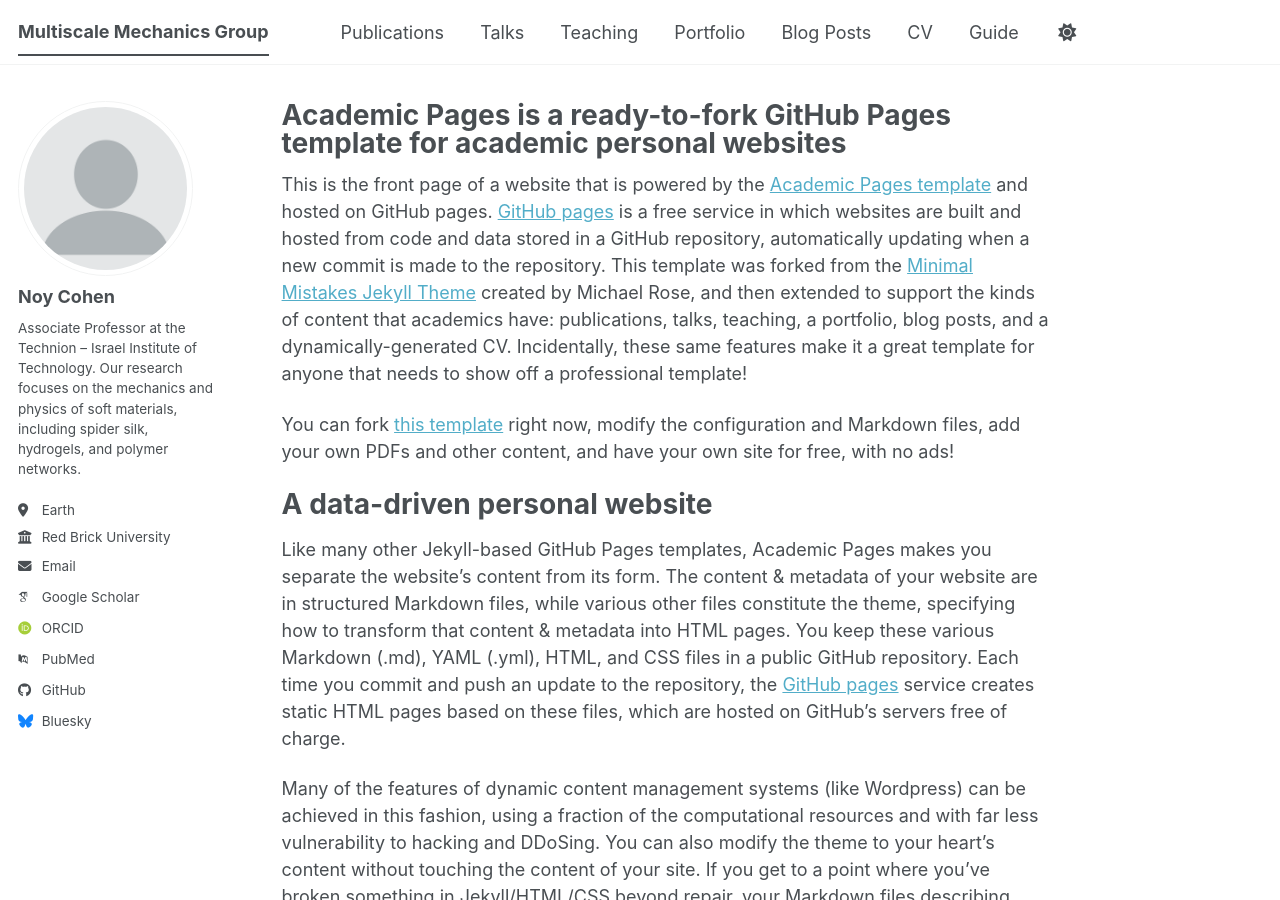
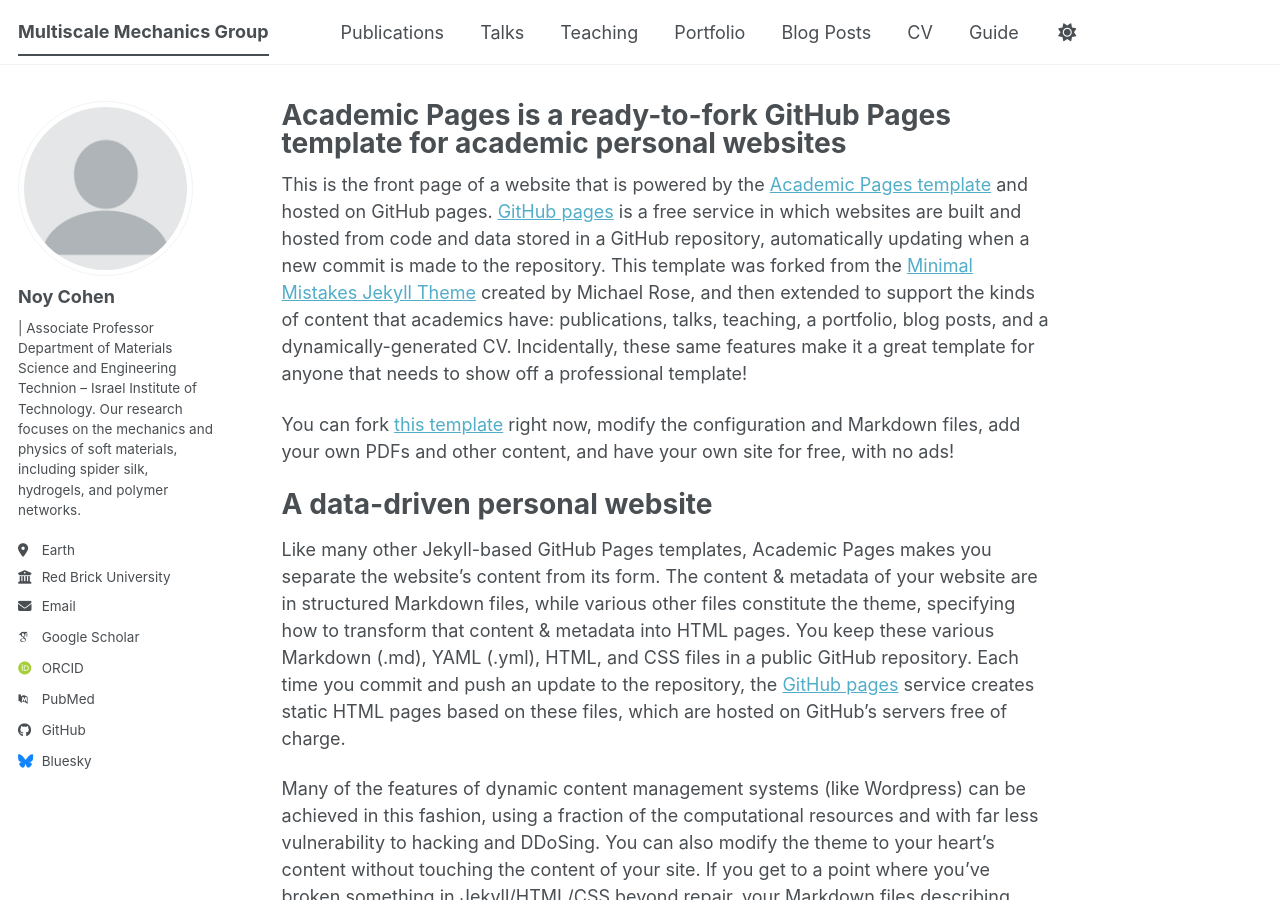
Before and after one commit to noyco5/noyco5.github.io, a Jekyll site: the page built from _pages/about.md, in a window 1280 px wide and 900 px high. Built offline with Jekyll 4.4.1, drawn with Linux system fonts in a browser that asks for light colours; some web fonts are replaced; a script bundle is joined from its source files by our own code; library files that are not in the unit come from our copies.

Commit message:
updated bio

```diff
--- a/_config.yml
+++ b/_config.yml
@@ -26,7 +26,11 @@
   avatar           : "profile.png"
   name             : "Noy Cohen"
   pronouns         : # example: "she/her"
-  bio              : "Associate Professor at the Technion – Israel Institute of Technology. Our research focuses on the mechanics and physics of soft materials, including spider silk, hydrogels, and polymer networks."
+  bio              : "|
+  Associate Professor
+  Department of Materials Science and Engineering
+  Technion – Israel Institute of Technology.
+  Our research focuses on the mechanics and physics of soft materials, including spider silk, hydrogels, and polymer networks."
   location         : "Earth"
   employer         : "Red Brick University"
   uri              : # URL
```
